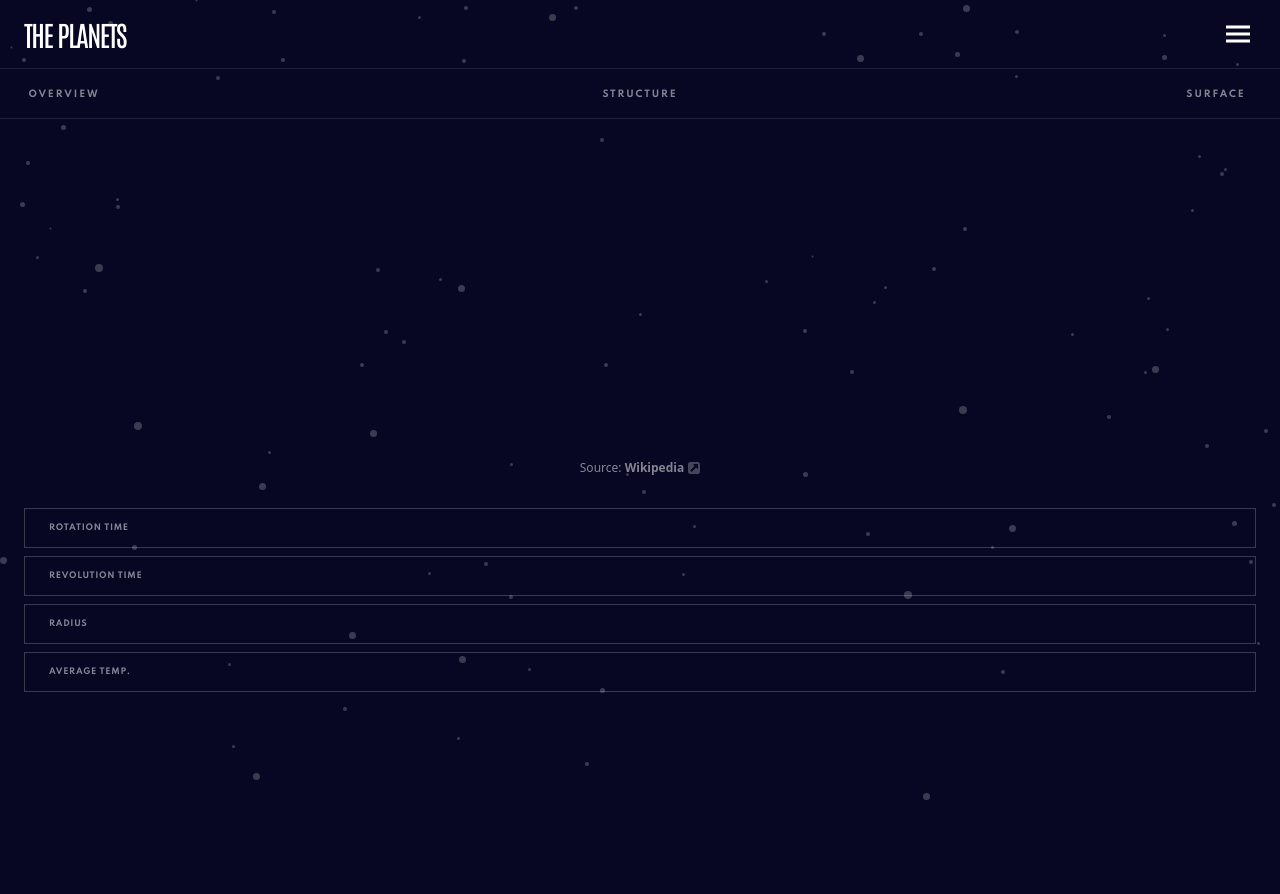
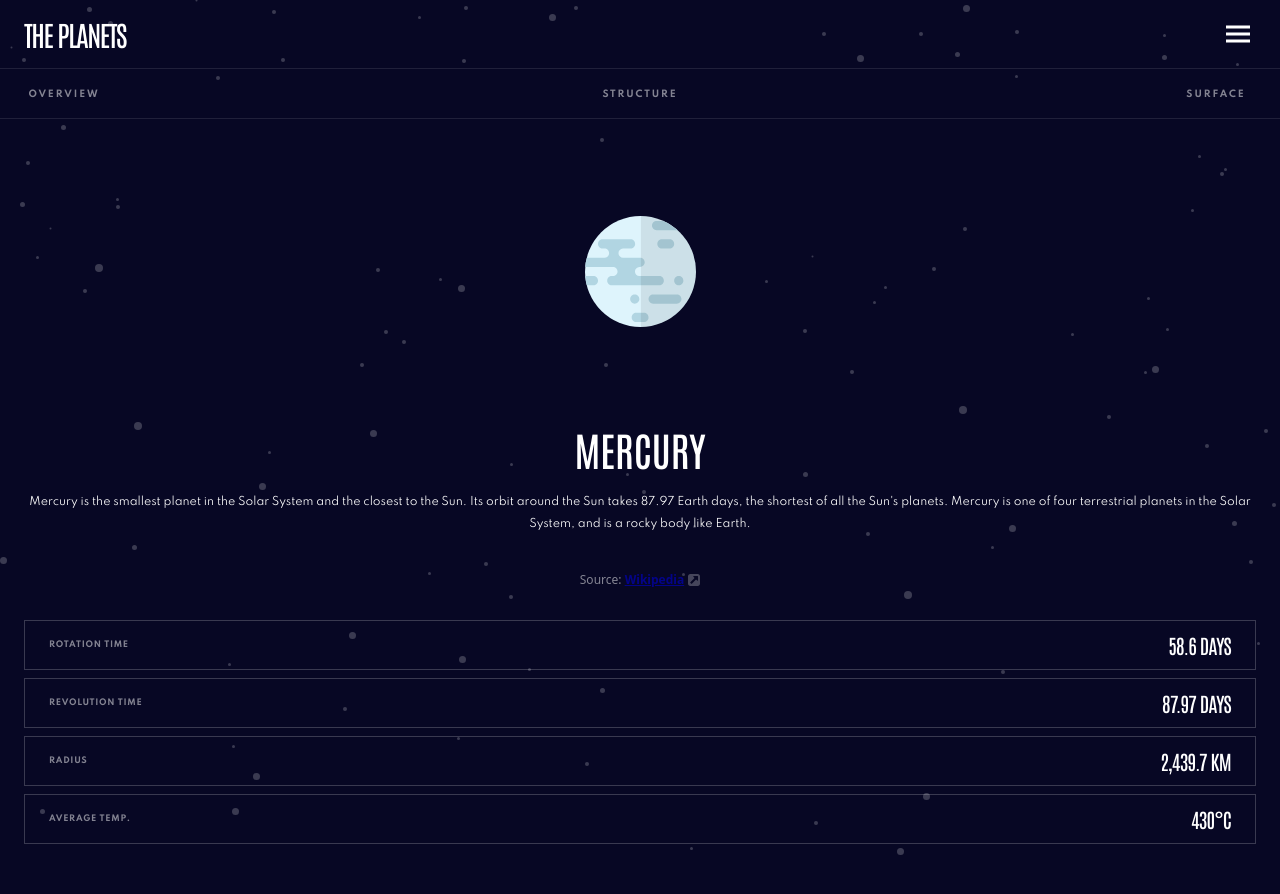
Before and after one commit to babs20/planets-fact-site, a Next.js app: page / in a window 1280 px wide. Shown: the top 894 px of the page. Before the commit the page ends 800 px from the top, so only its background shows below. Built offline with nearby package versions, Linux system fonts and the light colour scheme.

Commit message:
update index to send props to components from data.json

```diff
--- a/pages/index.tsx
+++ b/pages/index.tsx
@@ -4,6 +4,36 @@ import Planet from '../components/Planet';
 import Information from '../components/Information';
 import Facts from '../components/Facts';
 import styled from 'styled-components';
+import data from '../data/data.json';
+import { GetStaticProps } from 'next';
+import { useState } from 'react';
+
+interface PropTypes {
+  data: {
+    name: string;
+    overview: {
+      content: string;
+      source: string;
+    };
+    structure: {
+      content: string;
+      source: string;
+    };
+    geology: {
+      content: string;
+      source: string;
+    };
+    rotation: string;
+    revolution: string;
+    radius: string;
+    temperature: string;
+    images: {
+      planet: string;
+      internal: string;
+      geology: string;
+    };
+  }[];
+}
 
 const PlanetContainer = styled.main`
   display: flex;
@@ -13,18 +43,37 @@ const PlanetContainer = styled.main`
   padding: 0 24px;
 `;
 
-export default function Home() {
+export default function Home({ data }: PropTypes) {
+  const [planetPage, setPlanetPage] = useState<number>(0);
+
   return (
     <>
-      <Header />
+      <Header setPlanetPage={setPlanetPage} />
       <main>
         <SectionMenu />
         <PlanetContainer>
-          <Planet />
-          <Information />
-          <Facts />
+          <Planet planetImageUrl={data[planetPage].images.planet} />
+          <Information
+            content={data[planetPage].overview.content}
+            source={data[planetPage].overview.source}
+            name={data[planetPage].name}
+          />
+          <Facts
+            rotation={data[planetPage].rotation}
+            revolution={data[planetPage].revolution}
+            radius={data[planetPage].radius}
+            temperature={data[planetPage].temperature}
+          />
         </PlanetContainer>
       </main>
     </>
   );
 }
+
+export const getStaticProps: GetStaticProps = async () => {
+  return {
+    props: {
+      data: data,
+    },
+  };
+};
```
